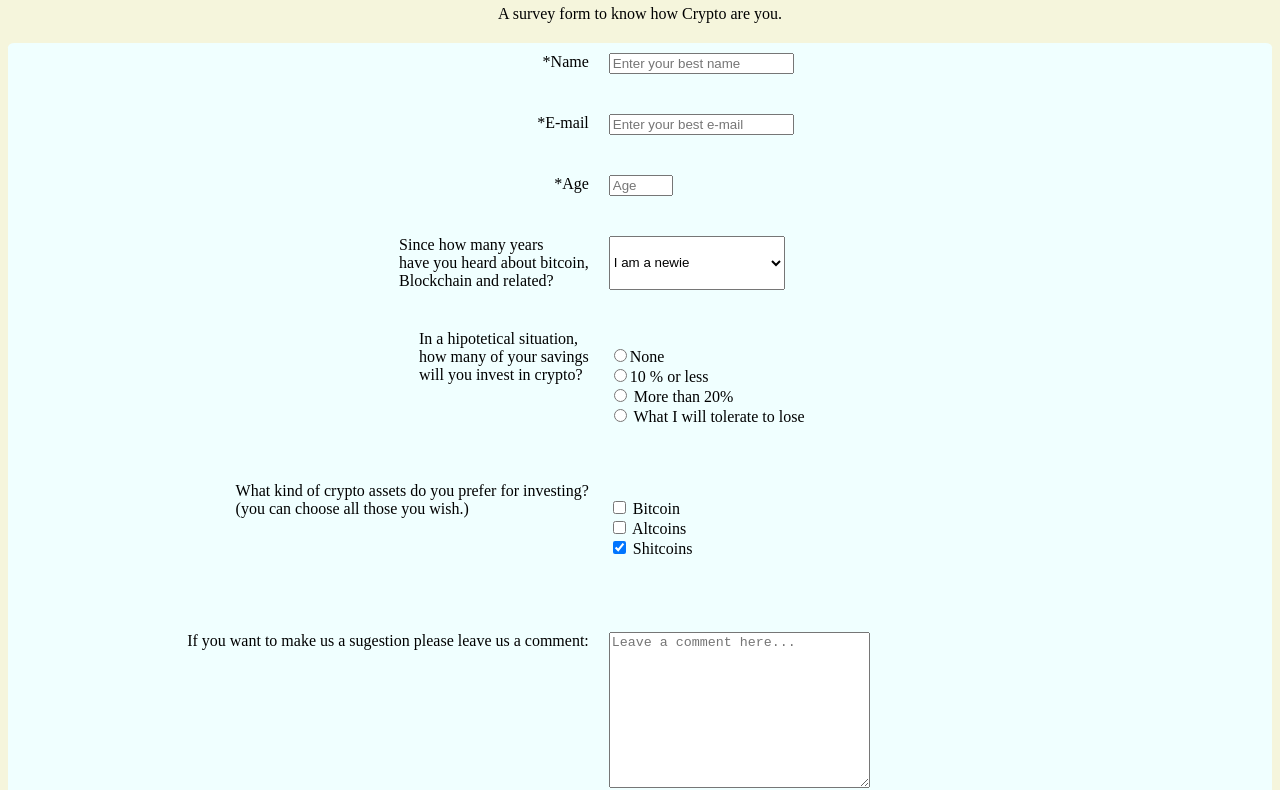
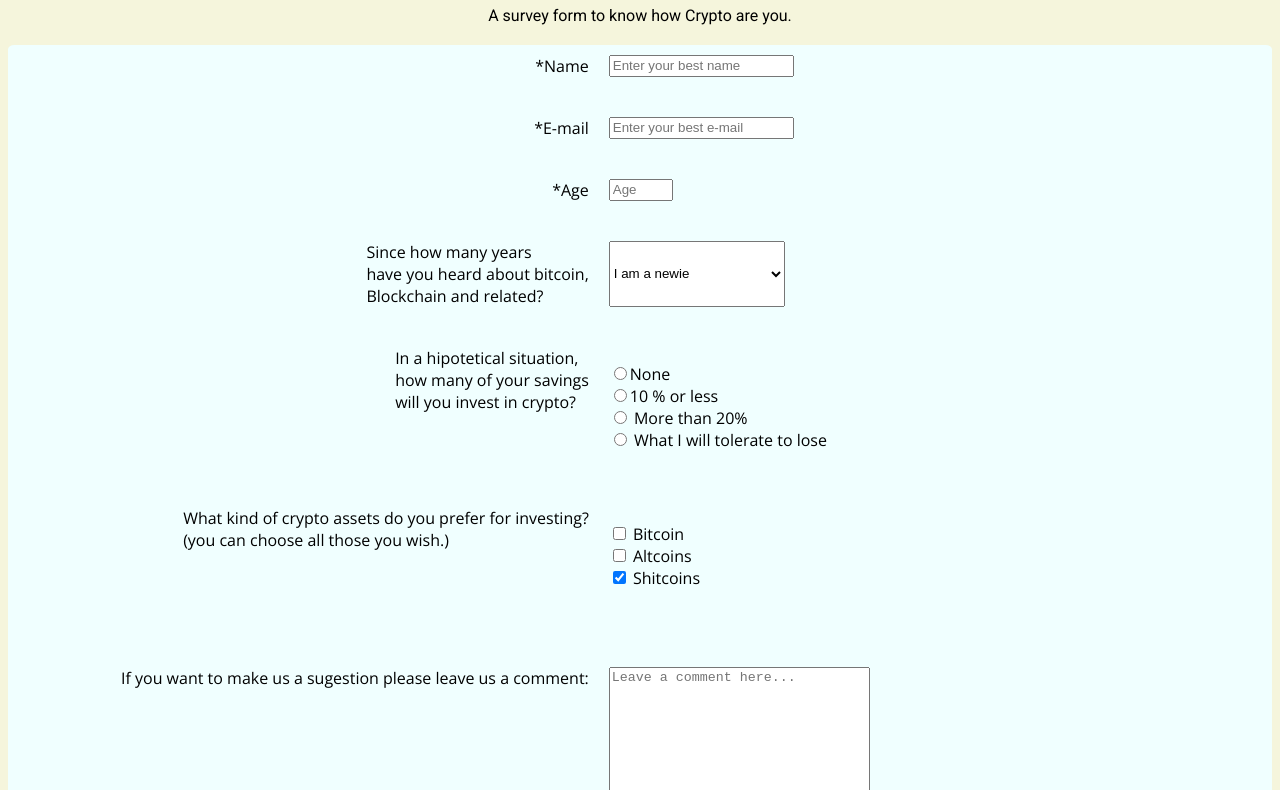
Before and after one commit to luchosr/FCCsurveyForm, a plain HTML site: page index.html in a window 1280 px wide. Shown: the part 75-865 px from the top of the page. Drawn offline with nearby package versions, Linux system fonts and the light colour scheme.

Commit message:
improved code order

```diff
--- a/css/index.css
+++ b/css/index.css
@@ -1,32 +1,29 @@
 body{
-    background-color: beige
+    background-color: beige;
 }
 header{
     text-align: center;
+    font-family: 'Roboto', sans-serif;
 }
 form{
     background-color: azure;
     border-radius: 0.5%;
-
+    font-family: 'Open Sans', sans-serif;
 }
 ul{
     padding: 0;
 }
+.leftSide, .rightSide, .btn, .rowContainer{
+    display: flex;
+}
 .rowContainer{
     margin: 20px;
-    display: flex;
 }
 .leftSide{
-    display: flex;
-    margin: 10px;
-    justify-content: flex-end;
-    width:45%;
-}
-.leftside label{
     justify-content: flex-end;
 }
-.rightSide{
-    display: flex;
+
+.rightSide, .leftSide{
     margin: 10px;
     width: 45%;
 }
@@ -37,7 +34,6 @@ ul{
 .btn{
     margin: 2%;
     width: 100%;
-    display: flex;
     justify-content: center;
 }
 .btn button{
```
Also changed, not shown: index.html (+0 -39 lines).
